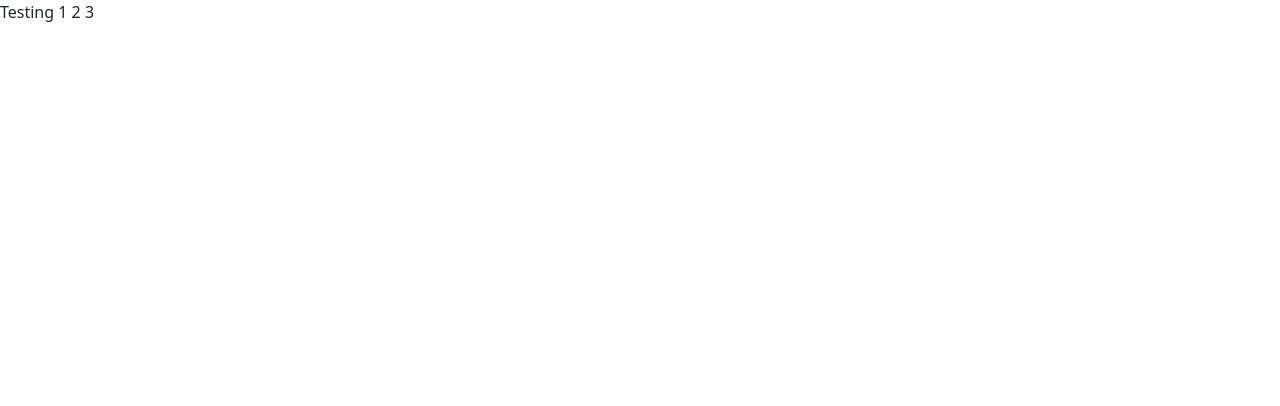
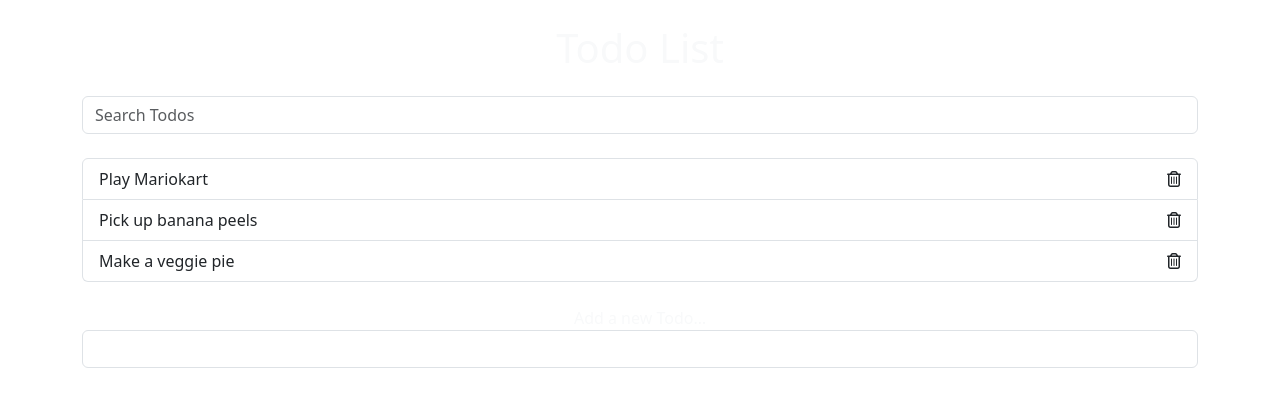
Before and after one commit to musicmichaelc/js-tut-todo-list, a plain HTML site: page index.html in a window 1280 px wide. Drawn offline with nearby package versions, Linux system fonts and the light colour scheme.

Commit message:
Fleshing out basic Todo-List html
According to Lesson 78

```diff
--- a/index.html
+++ b/index.html
@@ -10,7 +10,36 @@
   <title>Todos</title>
 </head>
 <body>
-  Testing 1 2 3
+  <div class="container">
+    <header class="text-center text-light my-4">
+      <h1 class="mb-4">Todo List</h1>
+      <form action="" class="search">
+        <input type="text" name="search" class="form-control m-auto" placeholder="Search Todos" />
+      </form>
+    </header>
+
+    <!-- Todos: -->
+    <ul class="list-group todos mx-auto text-light">
+      <li class="list-group-item d-flex justify-content-between align-items-center">
+        <span>Play Mariokart</span>
+        <i class="far fa-trash-alt delete"></i>
+      </li>
+      <li class="list-group-item d-flex justify-content-between align-items-center">
+        <span>Pick up banana peels</span>
+        <i class="far fa-trash-alt delete"></i>
+      </li>
+      <li class="list-group-item d-flex justify-content-between align-items-center">
+        <span>Make a veggie pie</span>
+        <i class="far fa-trash-alt delete"></i>
+      </li>
+    </ul>
+
+    <!-- Add new Todos: -->
+    <form class="add text-center my-4">
+      <label class="text-light">Add a new Todo&hellip;</label>
+      <input type="text" class="form-control m-auto" name="add" />
+    </form>
+  </div>
   <script src="js/app.js"></script>
 </body>
 </html>
```
